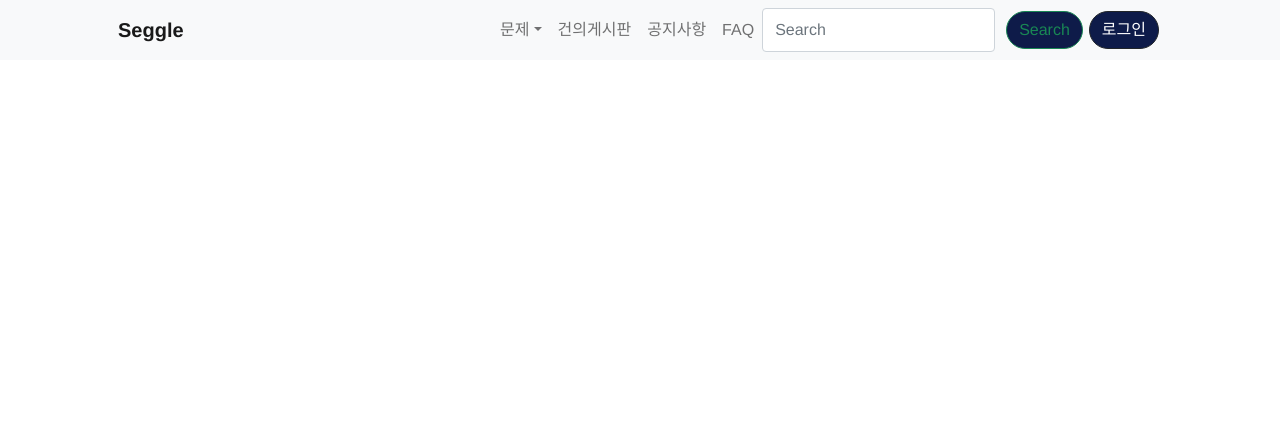
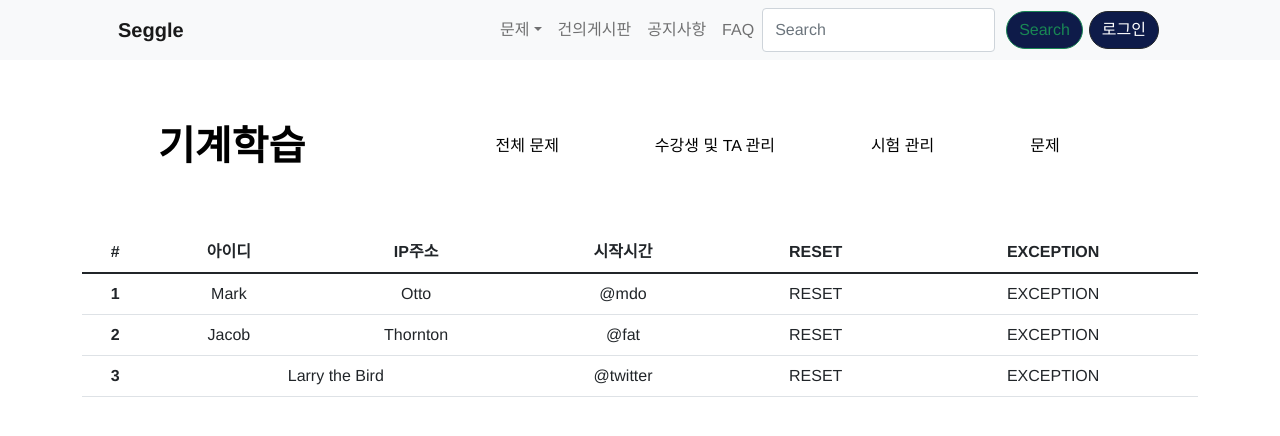
Before and after one commit to seggle/FE, a Vue app: page /class/exam-manage in a window 1280 px wide. Shown: the top 436 px of the page. Built offline with nearby package versions, Linux system fonts and the light colour scheme.

Commit message:
Feat: ClassExamManage 추가
ClassExamManage 마크업
파일 이름 변경 ClassManager->ClassStudent
router/index.js에 추가

```diff
--- a/src/components/ClassNavBar.vue
+++ b/src/components/ClassNavBar.vue
@@ -9,13 +9,13 @@
             <div class="collapse navbar-collapse" id="navbarNav">
               <ul class="navbar-nav">
                 <li class="nav-item">
-                  <a class="nav-link" href="#">전체 문제</a>
+                  <a class="nav-link" href="/class">전체 문제</a>
                 </li>
                 <li class="nav-item">
-                  <a class="nav-link" href="/class-manager">수강생 및 TA 관리</a>
+                  <a class="nav-link" href="/class/student-manage">수강생 및 TA 관리</a>
                 </li>
                 <li class="nav-item">
-                  <a class="nav-link" href="#">시험 관리</a>
+                  <a class="nav-link" href="/class/exam-manage">시험 관리</a>
                 </li>
                 <li class="nav-item">
                   <a class="nav-link" href="#">문제</a>
--- a/src/router/index.js
+++ b/src/router/index.js
@@ -1,31 +1,23 @@
 import { createRouter, createWebHistory } from 'vue-router'
-import Home from '../views/Home.vue'
 import Class from '../views/Class.vue'
-import ClassManager from '../views/ClassManager.vue'
+import ClassStudentManage from '../views/ClassStudentManage.vue'
+import ClassExamManage from '../views/ClassExamManage.vue'
 
 const routes = [
   {
-    path: '/',
-    name: 'Home',
-    component: Home
-  },
-  {
-    path: '/about',
-    name: 'About',
-    // route level code-splitting
-    // this generates a separate chunk (about.[hash].js) for this route
-    // which is lazy-loaded when the route is visited.
-    component: () => import(/* webpackChunkName: "about" */ '../views/About.vue')
-  },
-  {
     path: '/class',
     name: 'Class',
-    component: Class
-  },
-  {
-    path: '/class-manager',
-    name: 'ClassManager',
-    component: ClassManager
+    component: Class,
+    children: [
+      {
+        path: 'student-manage',
+        component: ClassStudentManage
+      },
+      {
+        path: 'exam-manage',
+        component: ClassExamManage
+      }
+    ]
   }
 ]
 
--- a/src/views/Class.vue
+++ b/src/views/Class.vue
@@ -1,6 +1,8 @@
 <template>
   <div class="container">
     <ClassNavBar/>
+    <!--밑에 페이지가 뿌려짐-->
+    <router-view></router-view>
   </div>
 </template>
 
--- /dev/null
+++ b/src/views/ClassExamManage.vue
@@ -0,0 +1,49 @@
+<template>
+  <table class="table">
+  <thead>
+    <tr>
+      <th scope="col">#</th>
+      <th scope="col">아이디</th>
+      <th scope="col">IP주소</th>
+      <th scope="col">시작시간</th>
+      <th scope="col">RESET</th>
+      <th scope="col">EXCEPTION</th>
+    </tr>
+  </thead>
+  <tbody>
+    <tr>
+      <th scope="row">1</th>
+      <td>Mark</td>
+      <td>Otto</td>
+      <td>@mdo</td>
+      <td>RESET</td>
+      <td>EXCEPTION</td>
+    </tr>
+    <tr>
+      <th scope="row">2</th>
+      <td>Jacob</td>
+      <td>Thornton</td>
+      <td>@fat</td>
+      <td>RESET</td>
+      <td>EXCEPTION</td>
+    </tr>
+    <tr>
+      <th scope="row">3</th>
+      <td colspan="2">Larry the Bird</td>
+      <td>@twitter</td>
+      <td>RESET</td>
+      <td>EXCEPTION</td>
+    </tr>
+  </tbody>
+</table>
+</template>
+
+<script>
+export default {
+
+}
+</script>
+
+<style>
+
+</style>
--- a/src/views/ClassManager.vue
+++ b/src/views/ClassStudentManage.vue
@@ -1,6 +1,5 @@
 <template>
-  <div class="container py-5">
-    <ClassNavBar/>
+  <div class="container">
     <div id="class-manager-form" class="form-floating row px-5 py-5" v-on:submit.prevent="submitForm">
       <form class="class-student-form col-md-4">
         <label for="class-student" class="p-2 fs-4">수강생</label>
@@ -18,13 +17,9 @@
 
 <script>
 // @ is an alias to /src
-import ClassNavBar from '@/components/ClassNavBar.vue'
 
 export default {
-  name: 'ClassManager',
-  components: {
-    ClassNavBar
-  }
+  name: 'ClassStudentManager'
 }
 </script>
 
```
